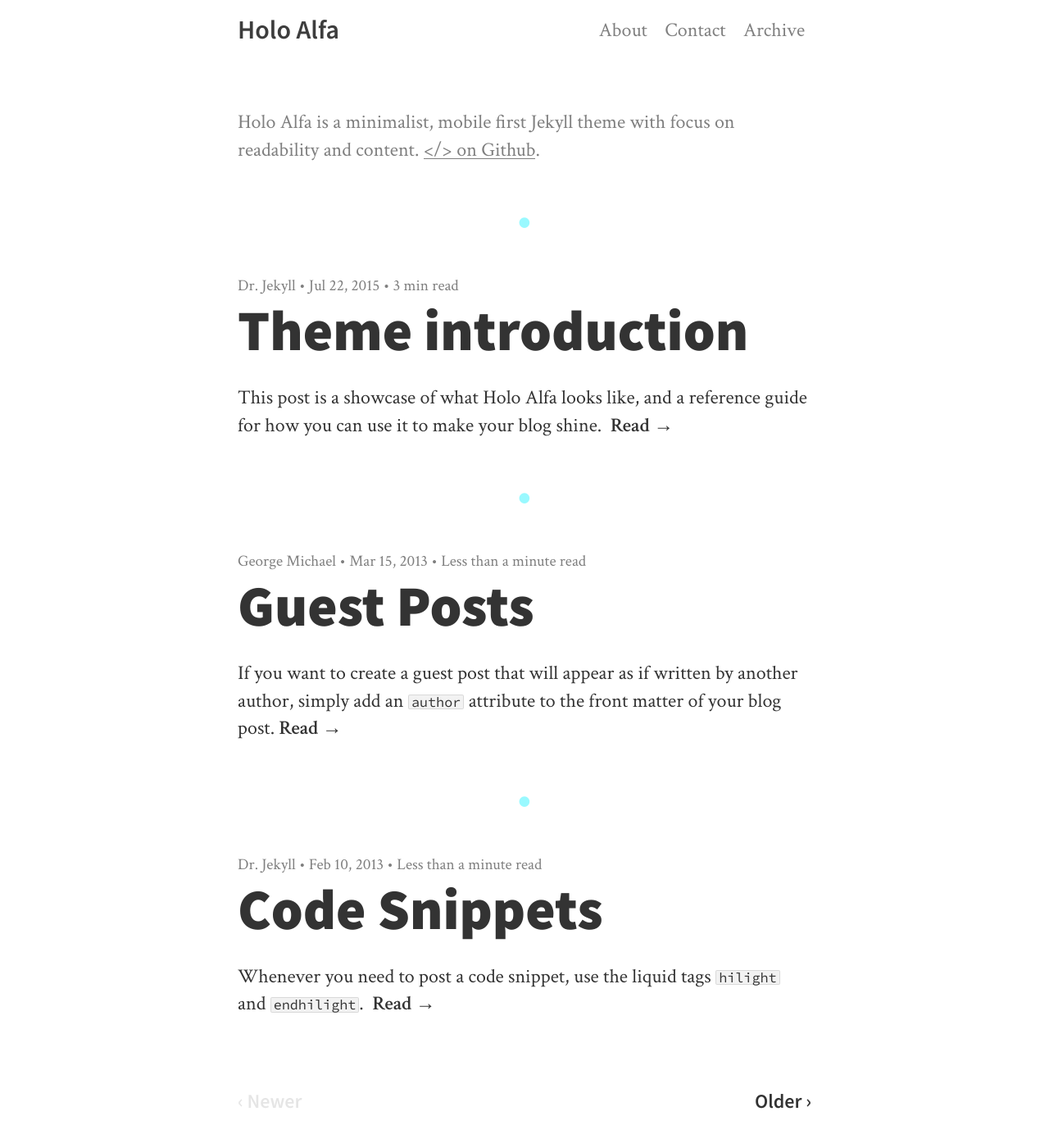
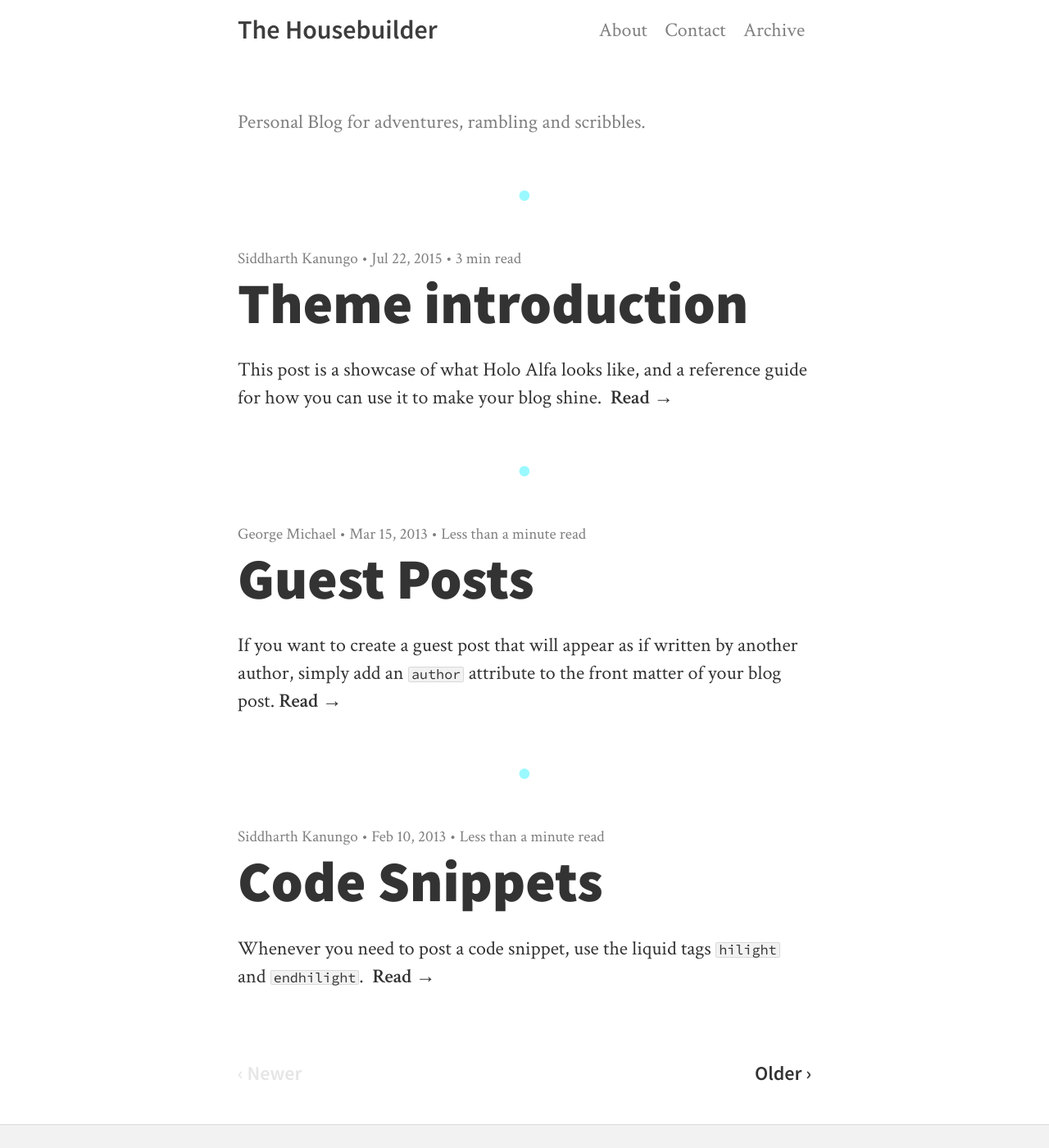
Before and after one commit to stijnvc/holo-alfa, a Jekyll site: the page built from index.html, in a window 1280 px wide and 1400 px high. Shown: the whole window at 82% size. Built offline with Jekyll 4.4.1, drawn with Linux system fonts in a browser that asks for light colours; nearby versions of some CDN libraries; the list of posts is cut into pages by our own code.

Commit message:
Update _config.yml

```diff
--- a/_config.yml
+++ b/_config.yml
@@ -1,27 +1,27 @@
 
 # The name of your website.
-name: Holo Alfa
+name: The Housebuilder
 
 description:
 
   # Description of your site. This will show up in google.
-  meta: Holo Alfa is a minimalist, mobile first Jekyll theme with focus on readability and content.
+  meta: Blogging Adventures, Rambling and Scribbles.
 
   # Description of your site. This will show up on the front page.
-  subtitle: Holo Alfa is a minimalist, mobile first Jekyll theme with focus on readability and content. <a href="https://github.com/steinvc/holo-alfa">&lt;/&gt; on Github</a>.
+  subtitle: Personal Blog for adventures, rambling and scribbles.
 
 author:
-  name: Dr. Jekyll # Change this!
+  name: Siddharth Kanungo # Change this!
 
   # Necessary for contact page
-  email: your@email.com # Change this!
+  email: siddharth.soka@gmail.com # Change this!
 
   # Optional text (html) to display after author name. Leave empty if you don't
   # want it.
   info:
 
-url: http://steinvc.github.io
-baseurl: "/holo-alfa"
+url: http://wzard.github.io
+baseurl: "/"
 
 # language attribute in <html> element.
 lang: en
```
